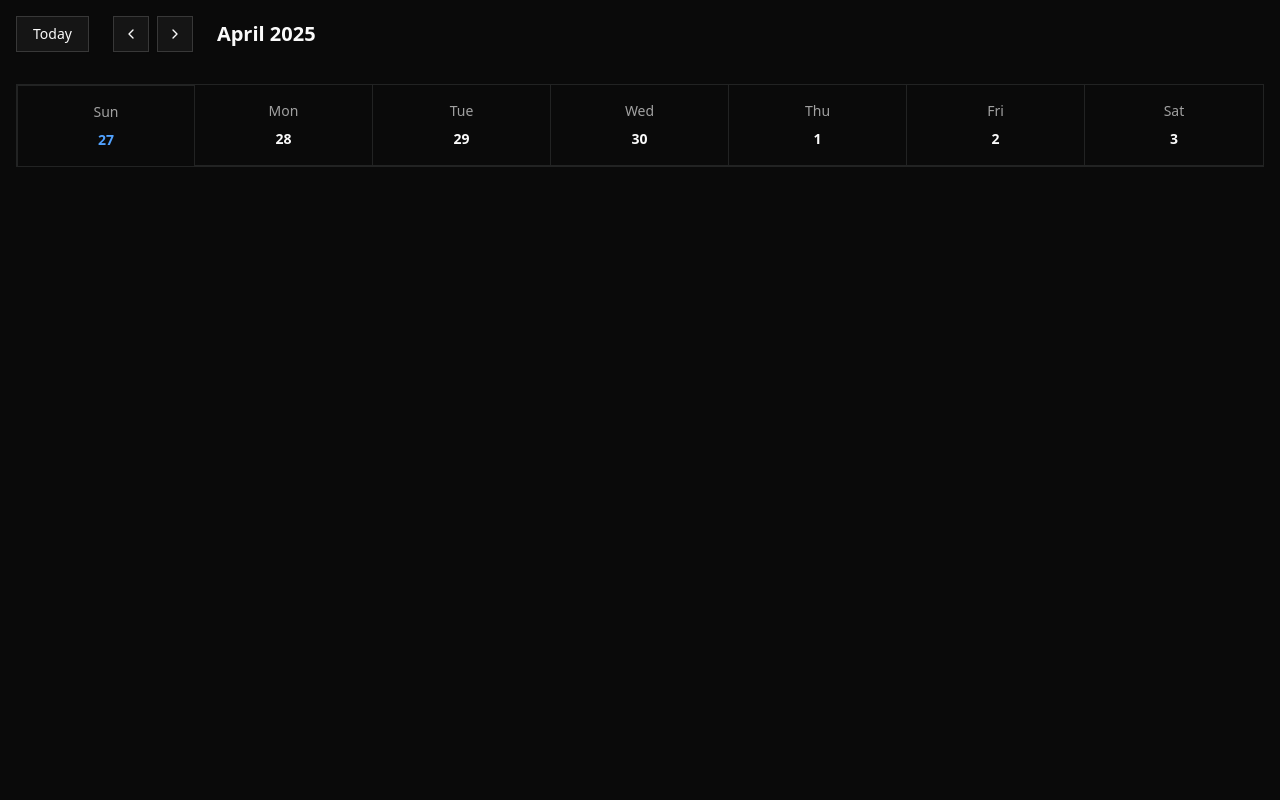
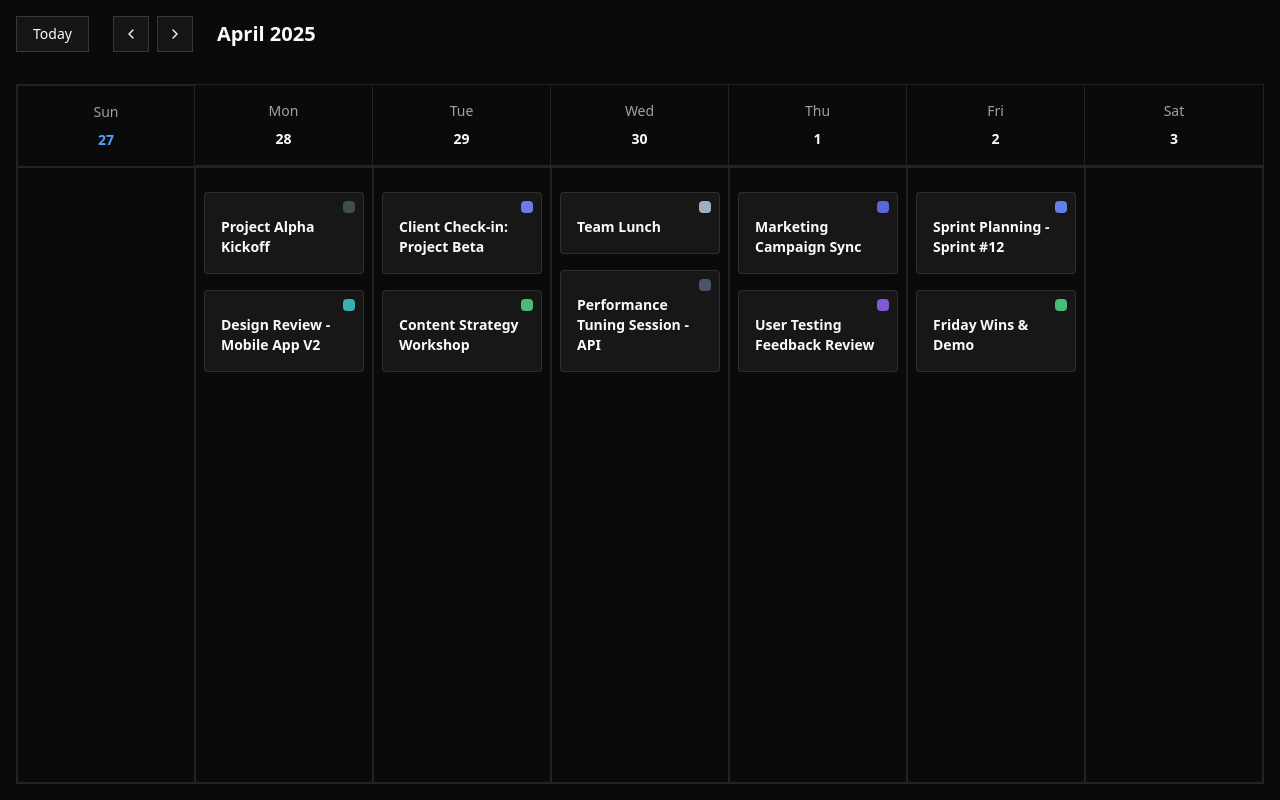
Before and after one commit to JayMGurav/EventBoard, a Next.js app: page / in a window 1280 px wide. Built offline with nearby package versions, Linux system fonts and the light colour scheme.

Commit message:
feat: add calendar body, events

```diff
--- a/package.json
+++ b/package.json
@@ -6,7 +6,8 @@
     "dev": "next dev --turbopack",
     "build": "next build",
     "start": "next start",
-    "lint": "next lint"
+    "lint": "next lint",
+    "clean": "rm -r .next"
   },
   "dependencies": {
     "@radix-ui/react-slot": "^1.2.0",
--- a/src/app/globals.css
+++ b/src/app/globals.css
@@ -44,7 +44,6 @@
 }
 
 :root {
-  --radius: 0;
   --background: oklch(0.145 0 0);
   --foreground: oklch(0.985 0 0);
   --card: oklch(0.205 0 0);
--- a/src/app/layout.tsx
+++ b/src/app/layout.tsx
@@ -25,7 +25,7 @@ export default function RootLayout({
   return (
     <html lang="en">
       <body
-        className={`${geistSans.variable} ${geistMono.variable} antialiased w-full max-h-screen text-sm md:text-md p-4 dark`}
+        className={`${geistSans.variable} ${geistMono.variable} antialiased w-full h-screen max-h-screen text-sm md:text-md dark`}
       >
         {children}
       </body>
--- a/src/app/page.tsx
+++ b/src/app/page.tsx
@@ -1,12 +1,11 @@
+import { CalendarBody } from "@/components/calendar/calendar-body";
 import { CalenderHeader } from "@/components/calendar/calendar-header";
 
 export default function Home() {
   return (
-    <div className="h-full">
-      {/* calender header */}
+    <div className="h-screen p-4 flex flex-col">
       <CalenderHeader/>
-      {/* calender body */}
-      {/* calender overlay*/}
+      <CalendarBody/>
     </div>
   );
 }
--- /dev/null
+++ b/src/components/calendar/calendar-body.tsx
@@ -0,0 +1,46 @@
+"use client";
+
+import { AnimatePresence } from "motion/react";
+import { format, isSameDay } from "date-fns";
+import { useCalenderStore } from "@/store/use-calendar-store";
+import { cn } from "@/lib/utils";
+
+export function CalendarBody() {
+    const {
+        currentWeek,
+        activeDragEventId,
+        events,
+    } = useCalenderStore();
+
+    return (
+        <div className="flex-1 border snap-x snap-mandatory overflow-x-auto scroll-smooth md:grid md:grid-cols-7">
+            {currentWeek.map(day => {
+                const dayEvents = events.filter(
+                    event => isSameDay(event.date, day) && event.id !== activeDragEventId
+                );
+
+                return (
+                    <div
+                        key={`DAY_${format(day, "dd-MM-yyyy")}`}
+                        className="relative h-full w-full flex flex-col py-4 px-2 shrink-0 snap-start md:w-auto border-x border-b"
+                    >
+                        <AnimatePresence>
+                            {dayEvents.map(event => (
+                                <div
+                                key={event.id}
+                                className={cn("relative p-4 pt-6 my-2 rounded-[4px] bg-card border font-semibold")}
+                                style={{
+                                    // borderColor: event.color
+                                }}
+                            >
+                                <div className="w-3 h-3 absolute top-2 right-2 rounded-[4px] shadow-xl z-10" style={{background: event.color}}/>
+                                    {event.title}
+                                </div>
+                            ))}
+                        </AnimatePresence>
+                    </div>
+                );
+            })}
+        </div>
+    )
+}
--- a/src/data/event.ts
+++ b/src/data/event.ts
@@ -8,7 +8,7 @@ export const scheduledEvents: EventsByDateInterface = {
             "description": "Official start for Project Alpha. Key discussion points: defining project scope, setting clear objectives, establishing timelines, and assigning team roles and responsibilities. Review initial requirements document.",
             "imageUrl": "https://images.unsplash.com/photo-1517048676732-d65bc937f952?ixlib=rb-4.0.3&ixid=M3wxMjA3fDB8MHxwaG90by1wYWdlfHx8fGVufDB8fHx8fA%3D%3D&auto=format&fit=crop&w=600&q=80",
             "date": "2025-04-28T10:00:00.000Z",
-            "color": "#5A67D8" // Indigo-like blue
+            "color": "#3F4F44" // Indigo-like blue
         },
         {
             "id": "event-9",
```
